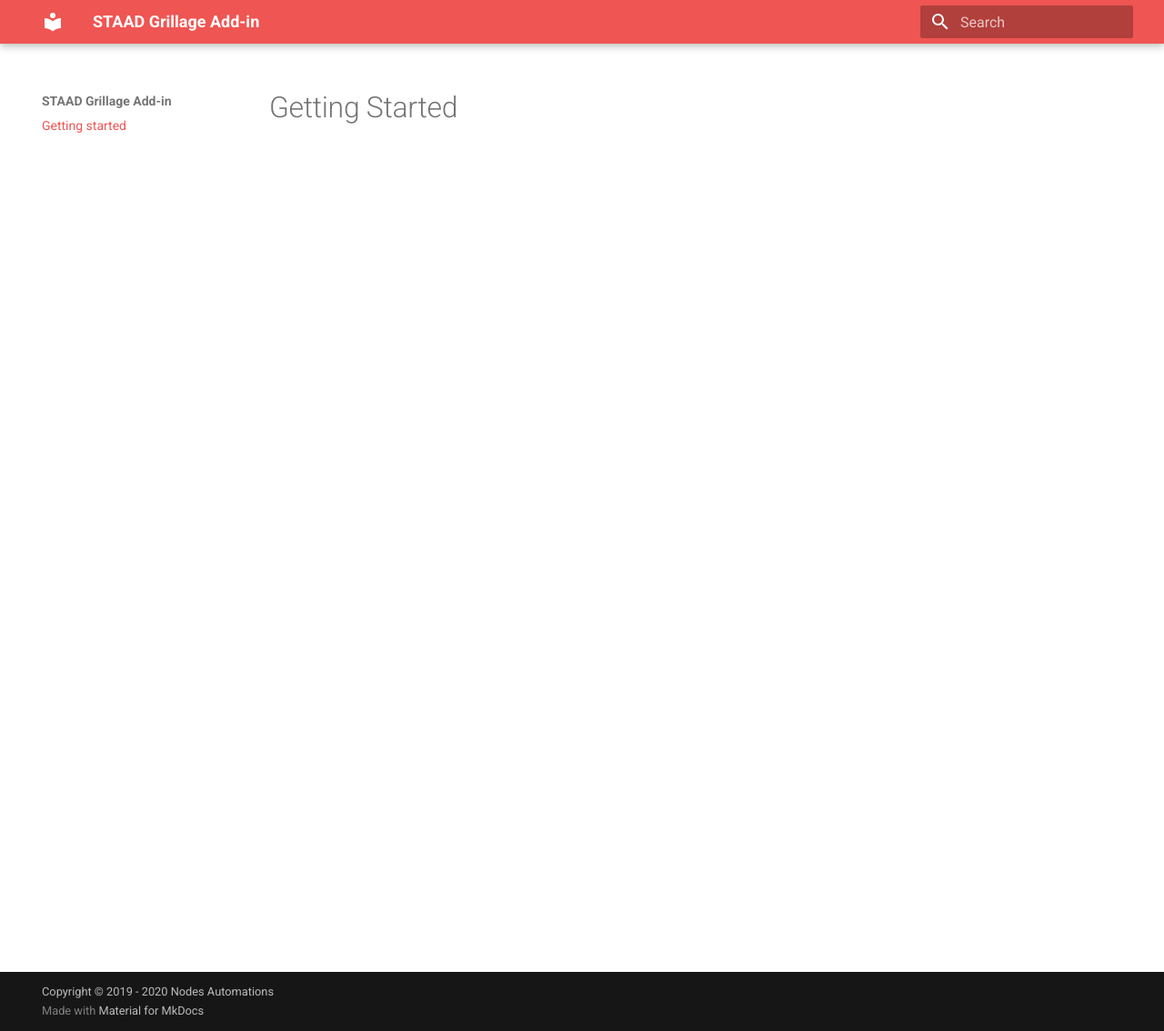
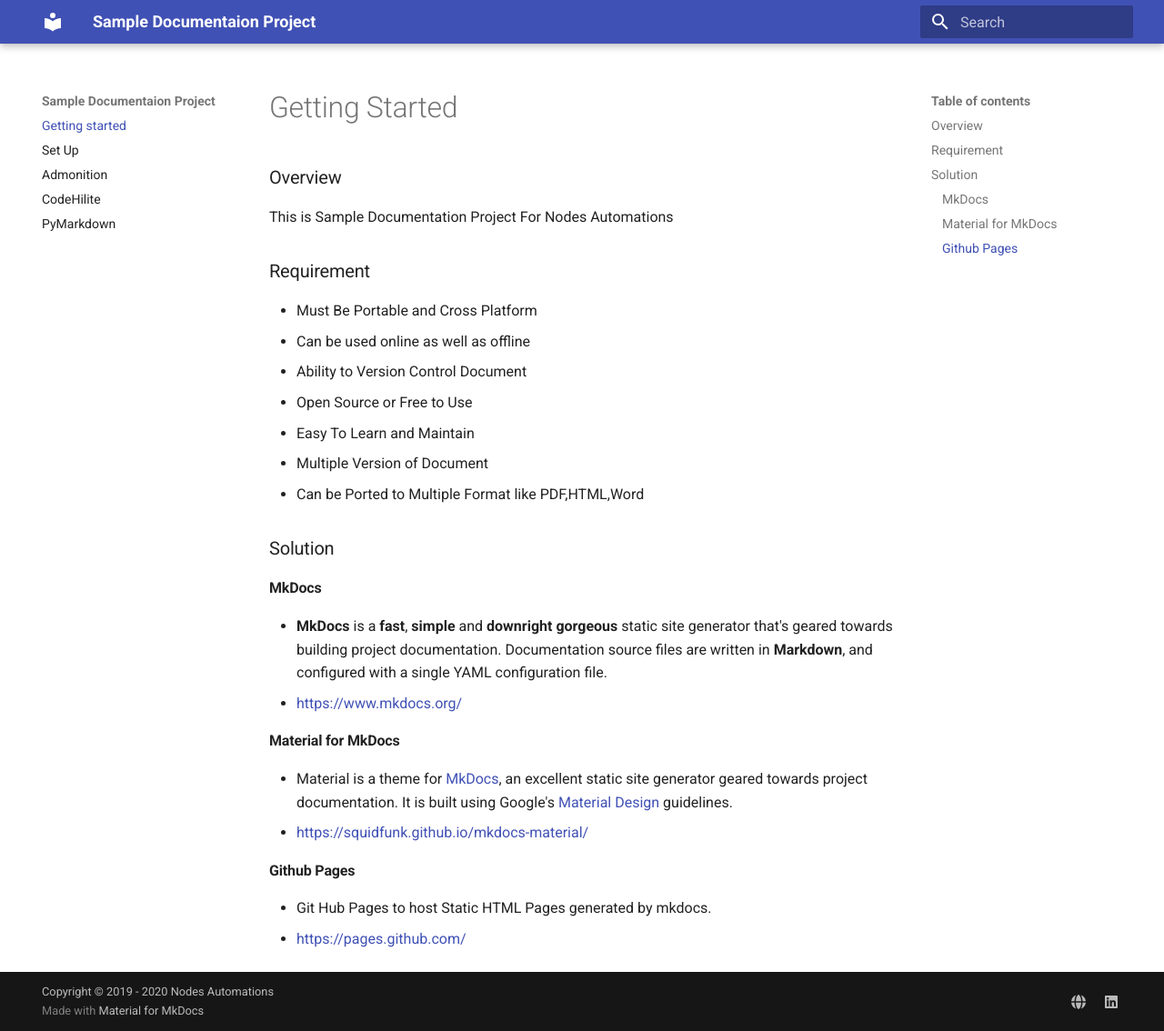
Before and after one commit to NodesAutomations/sample-documentation, an MkDocs documentation site: the page built from docs/index.md, in a window 1280 px wide and 1134 px high. Shown: the whole window at 91% size. Built offline with MkDocs 1.6.1 and Material for MkDocs 9.7.7, drawn with Linux system fonts in a browser that asks for light colours.

Commit message:
New Update

```diff
--- a/docs/index.md
+++ b/docs/index.md
@@ -1 +1,32 @@
 # Getting Started
+
+### Overview
+
+This is Sample Documentation Project For Nodes Automations
+
+### Requirement
+
+- Must Be Portable and Cross Platform
+- Can be used online as well as offline
+- Ability to Version Control Document
+- Open Source or Free to Use
+- Easy To Learn and Maintain
+- Multiple Version of Document
+- Can be Ported to Multiple Format like PDF,HTML,Word
+
+### Solution
+
+#### MkDocs
+
+  - **MkDocs** is a **fast**, **simple** and **downright gorgeous** static site generator that's geared towards building project documentation. Documentation source files are written in **Markdown**, and configured with a single YAML configuration file.
+  - https://www.mkdocs.org/
+
+#### Material for MkDocs
+
+- Material is a theme for [MkDocs](https://www.mkdocs.org/), an excellent static site generator geared towards project documentation. It is built using Google's [Material Design](https://material.io/design/) guidelines.
+- https://squidfunk.github.io/mkdocs-material/
+
+#### Github Pages
+
+- Git Hub Pages to host Static HTML Pages generated by mkdocs.
+- https://pages.github.com/
--- a/mkdocs.yml
+++ b/mkdocs.yml
@@ -1,18 +1,14 @@
-site_name: STAAD Grillage Add-in
-site_description: STAAD Grillage Add-in Documentaion
+site_name: Sample Documentaion Project
+site_description: Sample Documentaion
 site_author: Vivek Patel
-site_url: https://nodesautomations.github.io/STAADGrillageAddin
+site_url: https://nodesautomations.com
 
 # Copyright
 copyright: 'Copyright &copy; 2019 - 2020 Nodes Automations'
 
-nav:
-    - Getting started: index.md
-
 # Configuration
 theme:
-  name: 'material'
-
+  name: material
     # 404 page
   static_templates:
     - 404.html
@@ -22,14 +18,47 @@
   search_index_only: true
 
    # Default values, taken from mkdocs_theme.yml
-  language: en
   feature:
     tabs: false
   palette:
-    primary: red
+    primary: indigo
     accent: indigo
   font:
     text: Roboto
     code: Roboto Mono
 
+# Customization
+extra:
+  social:
+    - type: globe
+      link: https://www.nodesautomations.com
+    - type: linkedin
+      link: https://www.linkedin.com/in/vivekpatel-nodesautomations/
+
+# Extensions
+markdown_extensions:
+  - markdown.extensions.admonition
+  - markdown.extensions.codehilite:
+      guess_lang: false
+      linenums: true
+  - pymdownx.caret
+  - pymdownx.critic
+  - pymdownx.inlinehilite
+  - pymdownx.mark
+  - pymdownx.magiclink
+  - pymdownx.tasklist
+
+# Plugins
+plugins:
+  - search
+  - minify:
+      minify_html: true
+
+nav:
+    - Getting started: index.md
+    - Set Up : Mkdocs Documentation Setup.md
+    - Admonition : Extensions/Admonition.md
+    - CodeHilite : Extensions/CodeHilite.md
+    - PyMarkdown  : Extensions/PyMarkdown.md
+
 use_directory_urls: false
```
Also changed, not shown: docs/Extensions/Admonition.md (added, +55 -0 lines), docs/Extensions/CodeHilite.md (added, +34 -0 lines), docs/Extensions/PyMarkdown.md (added, +130 -0 lines), docs/Mkdocs Documentation Setup.md (added, +119 -0 lines), images/Excel.ico (added), images/logo.svg (added).
